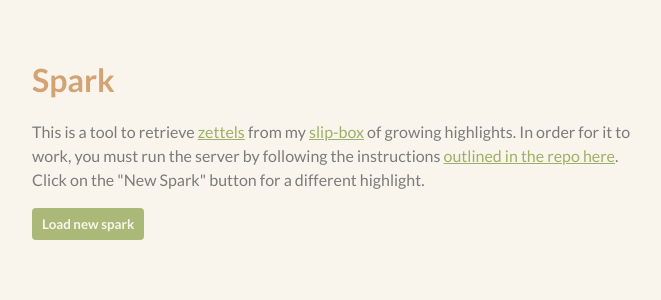
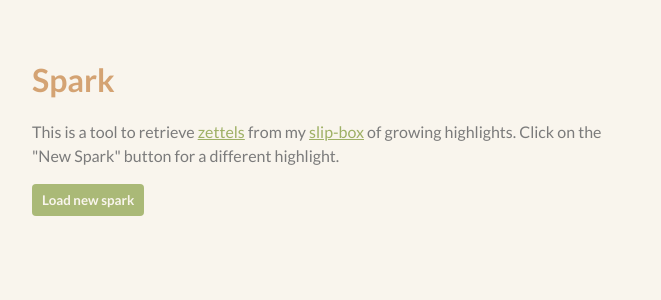
Before and after one commit to singhshemona/spark-v2, a React (Create React App) app in the folder client/: page / in a window 1280 px wide. Shown: the top 300 px of the page, without its empty margins (308-969 px from the left). Built offline with nearby package versions, Linux system fonts and the light colour scheme.

Commit message:
added readme and updated into

```diff
--- a/client/src/components/Introduction.tsx
+++ b/client/src/components/Introduction.tsx
@@ -15,22 +15,13 @@ export const Introduction = () => {
         </a>{" "}
         from my{" "}
         <a
-          href="https://www.notion.so/35de7cb65366432eb56d815a97a4767e"
+          href="https://shemona.notion.site/35de7cb65366432eb56d815a97a4767e?v=e456dfbbc1f64e99a4d6920c7fc2e741"
           target="_blank"
           rel="noreferrer"
         >
           slip-box
         </a>{" "}
-        of growing highlights. In order for it to work, you must run the server
-        by following the instructions{" "}
-        <a
-          href="https://github.com/singhshemona/spark-v2"
-          target="_blank"
-          rel="noreferrer"
-        >
-          outlined in the repo here
-        </a>
-        . Click on the "New Spark" button for a different highlight.
+        of growing highlights. Click on the "New Spark" button for a different highlight.
       </h3>
     </>
   );
```
Also changed, not shown: 2 other files (tests, documents, lock files or other folders).
